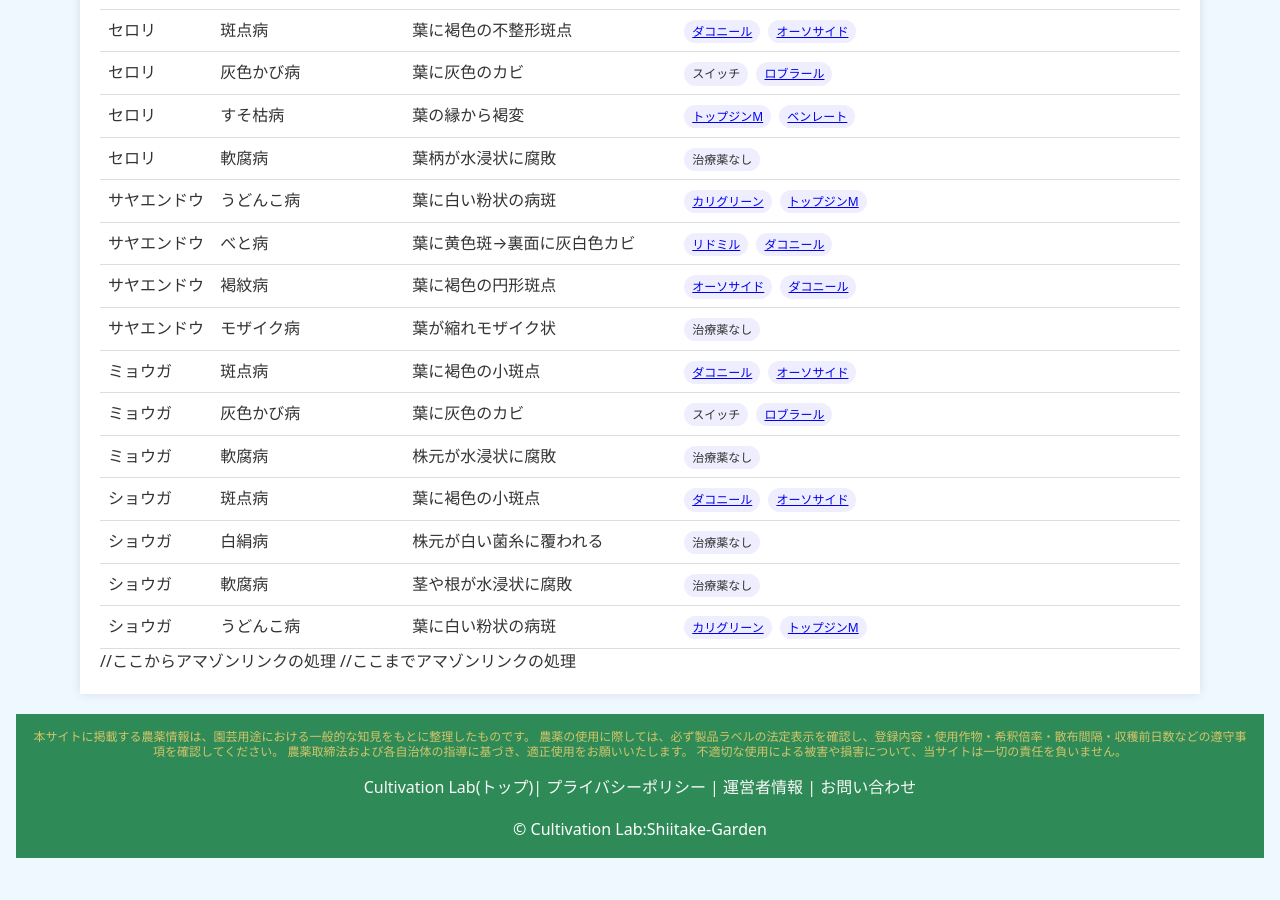
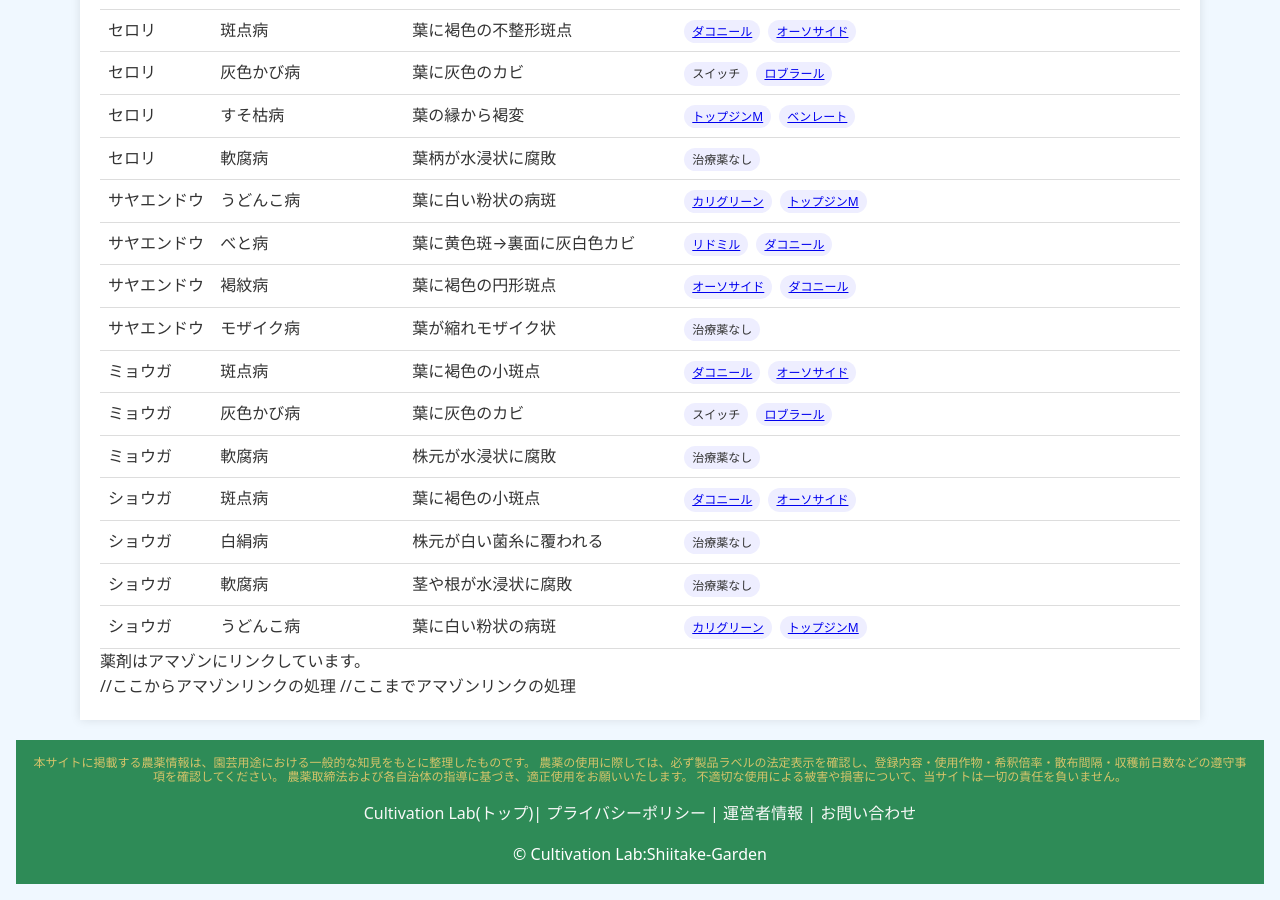
Before and after one commit to shiitake-garden/shiitake-garden.github.io, a Jekyll site: the page built from disease.html, in a window 1280 px wide and 900 px high, scrolled down 6720 px. Built offline with Jekyll 4.4.1, drawn with Linux system fonts in a browser that asks for light colours; before the commit the page ends 7594 px from its top, so only the background shows below that.

Commit message:
Update disease.html

```diff
--- a/disease.html
+++ b/disease.html
@@ -115,7 +115,7 @@
   <!-- 結果 -->
   <div class="result" id="result"></div>
 </div>
-
+<div>薬剤はアマゾンにリンクしています。</div>
 <script>
 /* ===== ユーティリティ ===== */
 const normalize = (s)=> (s??"").toString().replace(/\uFEFF/g,"").trim().normalize("NFKC").toLowerCase();
```
